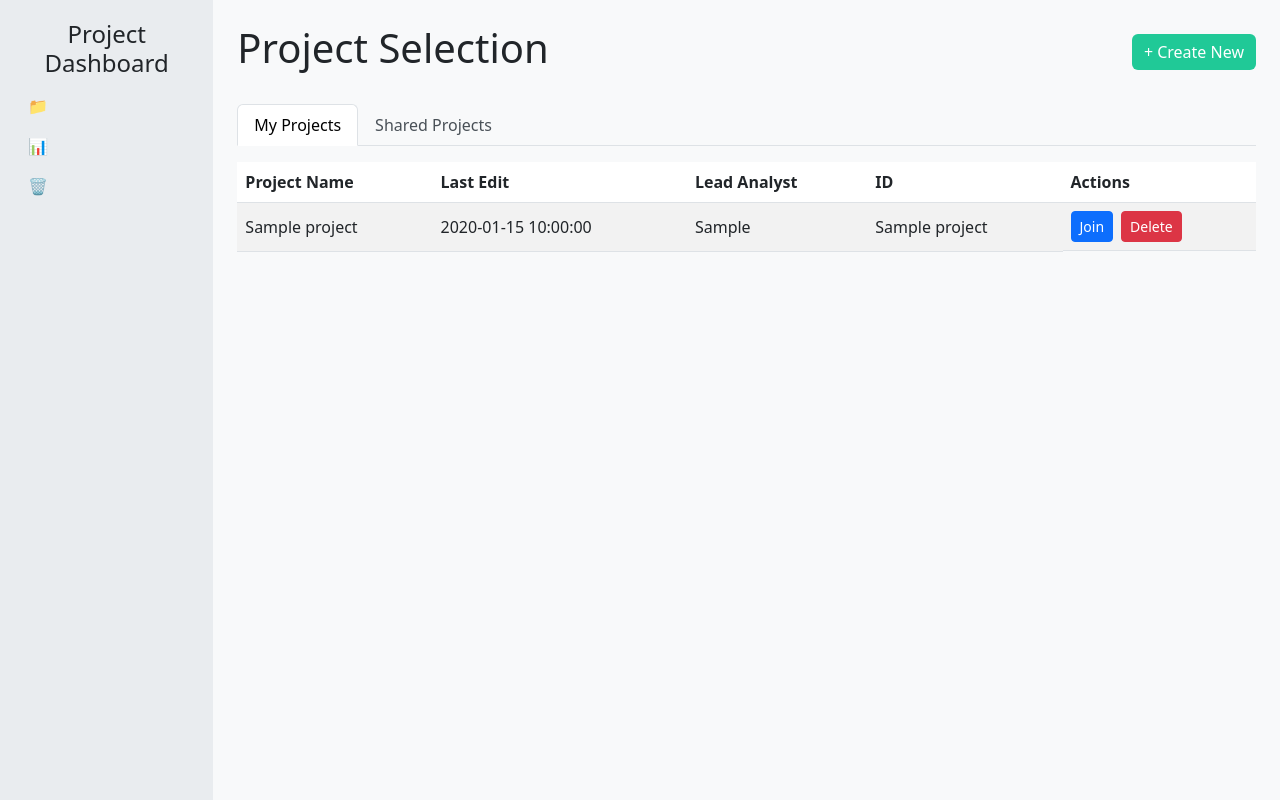
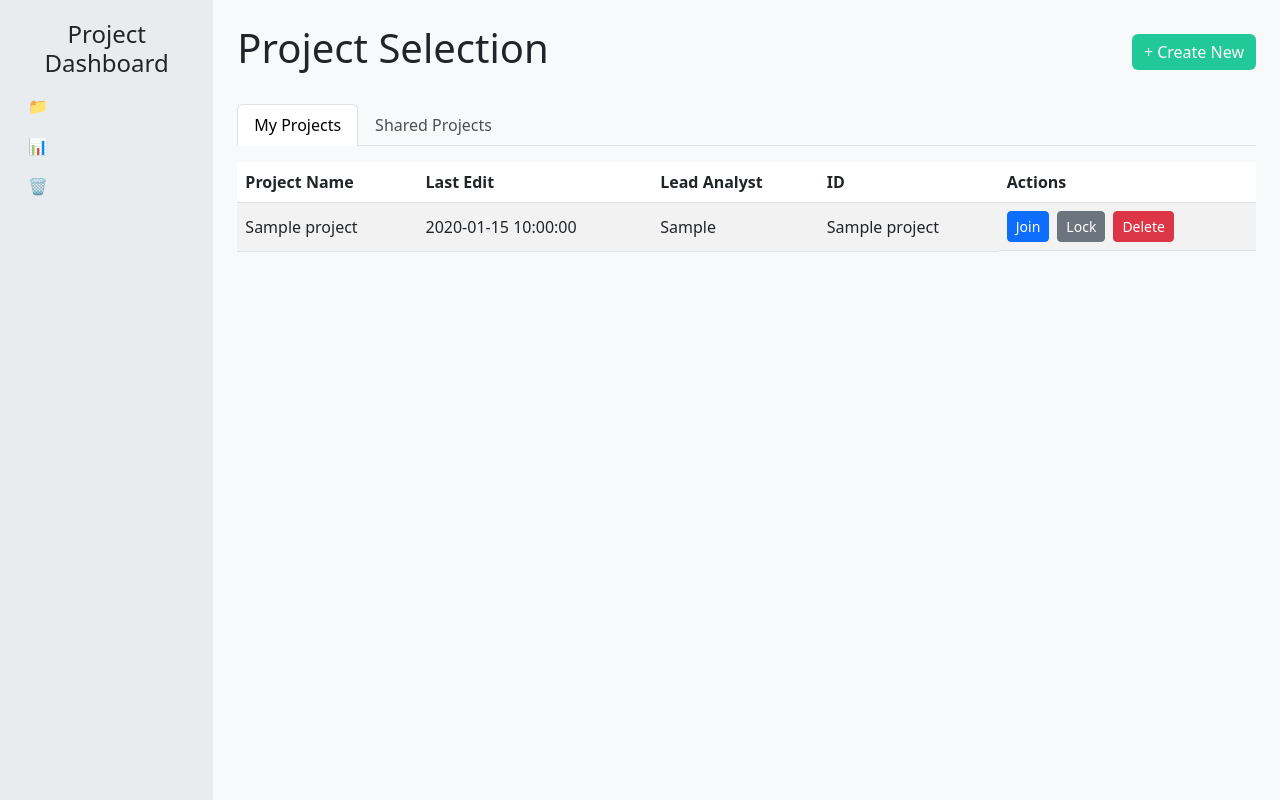
Before and after one commit to Mayra-Robles/Team10, a Flask app: template templates/dashboard.html in a window 1280 px wide. Run offline with Flask 3, Linux system fonts and the light colour scheme; the template is opened without the code that fills it: most values are stand-ins (such as "Sample title", 1, 10 or a date in 2020).

Commit message:
Added locking functionality (must modify later when editing projects is introduced

```diff
--- a/app.py
+++ b/app.py
@@ -23,6 +23,18 @@ def delete_project(project_name):
     if success:
         return redirect(url_for('dashboard'))
     return "Could not delete project", 400
+
+@app.route("/lock/<project_name>", methods=["POST"])
+def lock_project(project_name):
+    if pm.lock_project(project_name):
+        return redirect(url_for('dashboard'))
+    return "Could not lock project", 400
+
+@app.route("/unlock/<project_name>", methods=["POST"])
+def unlock_project(project_name):
+    if pm.unlock_project(project_name):
+        return redirect(url_for('dashboard'))
+    return "Could not unlock project", 400
 
 @app.route('/')
 def dashboard():
--- a/templates/dashboard.html
+++ b/templates/dashboard.html
@@ -92,9 +92,20 @@
                                     <td>{{ project.project_name }}</td>
                                     <td class="d-flex gap-2">
                                         <a href="#" class="btn btn-sm btn-primary">Join</a>
-                                        <form action="{{ url_for('delete_project', project_name=project.project_name) }}" method="POST" onsubmit="return confirm('Are you sure you want to delete this project?');">
-                                            <button type="submit" class="btn btn-sm btn-danger">Delete</button>
-                                        </form>
+
+                                        {% if project.is_locked %}
+                                            <form action="{{ url_for('unlock_project', project_name=project.project_name) }}" method="POST">
+                                                <button type="submit" class="btn btn-sm btn-warning">Unlock</button>
+                                            </form>
+                                            <button class="btn btn-sm btn-danger" disabled>Delete</button>
+                                        {% else %}
+                                            <form action="{{ url_for('lock_project', project_name=project.project_name) }}" method="POST">
+                                                <button type="submit" class="btn btn-sm btn-secondary">Lock</button>
+                                            </form>
+                                            <form action="{{ url_for('delete_project', project_name=project.project_name) }}" method="POST" onsubmit="return confirm('Are you sure you want to delete this project?');">
+                                                <button type="submit" class="btn btn-sm btn-danger">Delete</button>
+                                            </form>
+                                        {% endif %}
                                     </td>
                                 </tr>
                                 {% endfor %}
```
